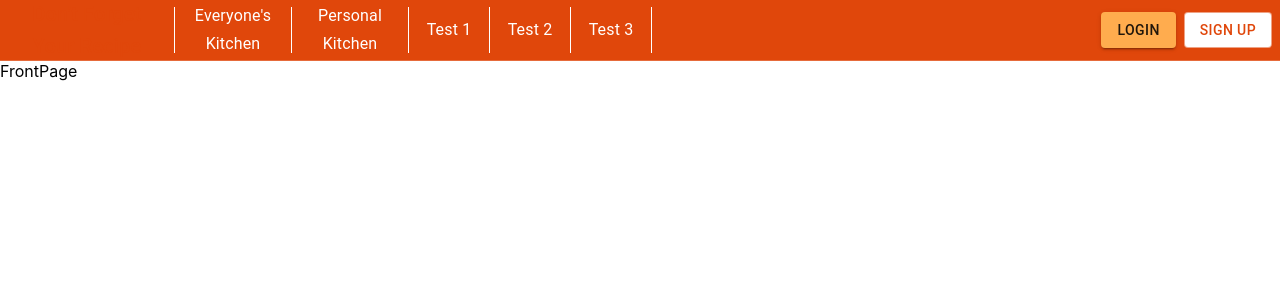
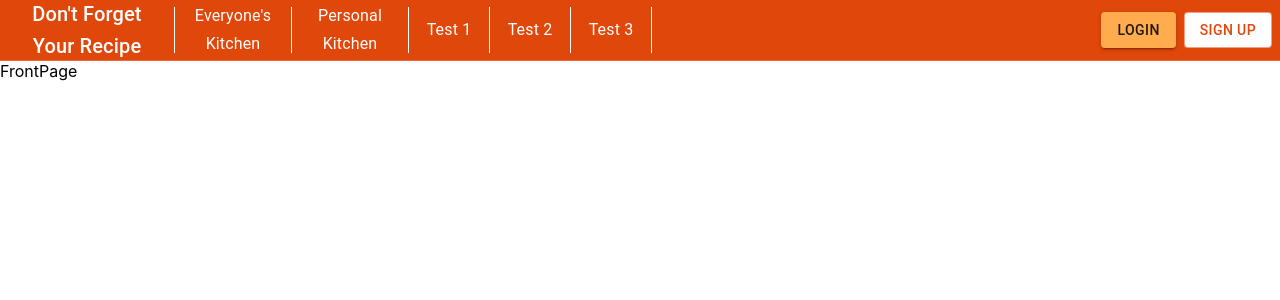
Before and after one commit to IT-Project-Team-70/IT-Project, a React (Create React App) app in the folder front-end/: page / in a window 1280 px wide. Shown: the top 300 px of the page. Built offline with nearby package versions, Linux system fonts and the light colour scheme.

Commit message:
fix nav bar color

```diff
--- a/front-end/src/containers/appLayout/index.js
+++ b/front-end/src/containers/appLayout/index.js
@@ -60,7 +60,10 @@ const AppLayout = (props) => {
                     <Typography
                       variant={index === 0 ? 'h6' : 'subtitle1'}
                       sx={{
-                        color: pathName === routeItem.path ? '#E0470B' : '#fff',
+                        color:
+                          index !== 0 && pathName === routeItem.path
+                            ? '#E0470B'
+                            : '#fff',
                         '&:hover': {
                           color: '#fff',
                         },
```
